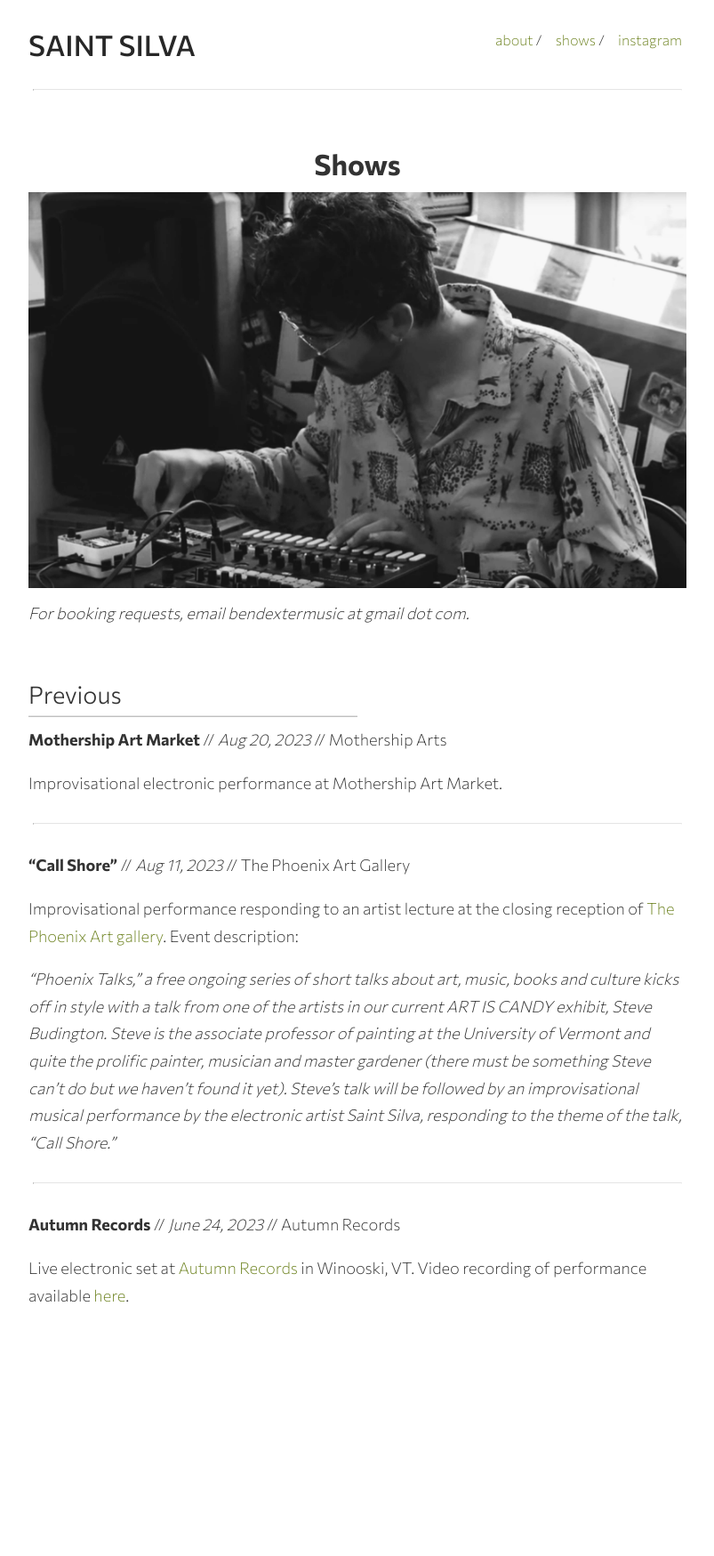
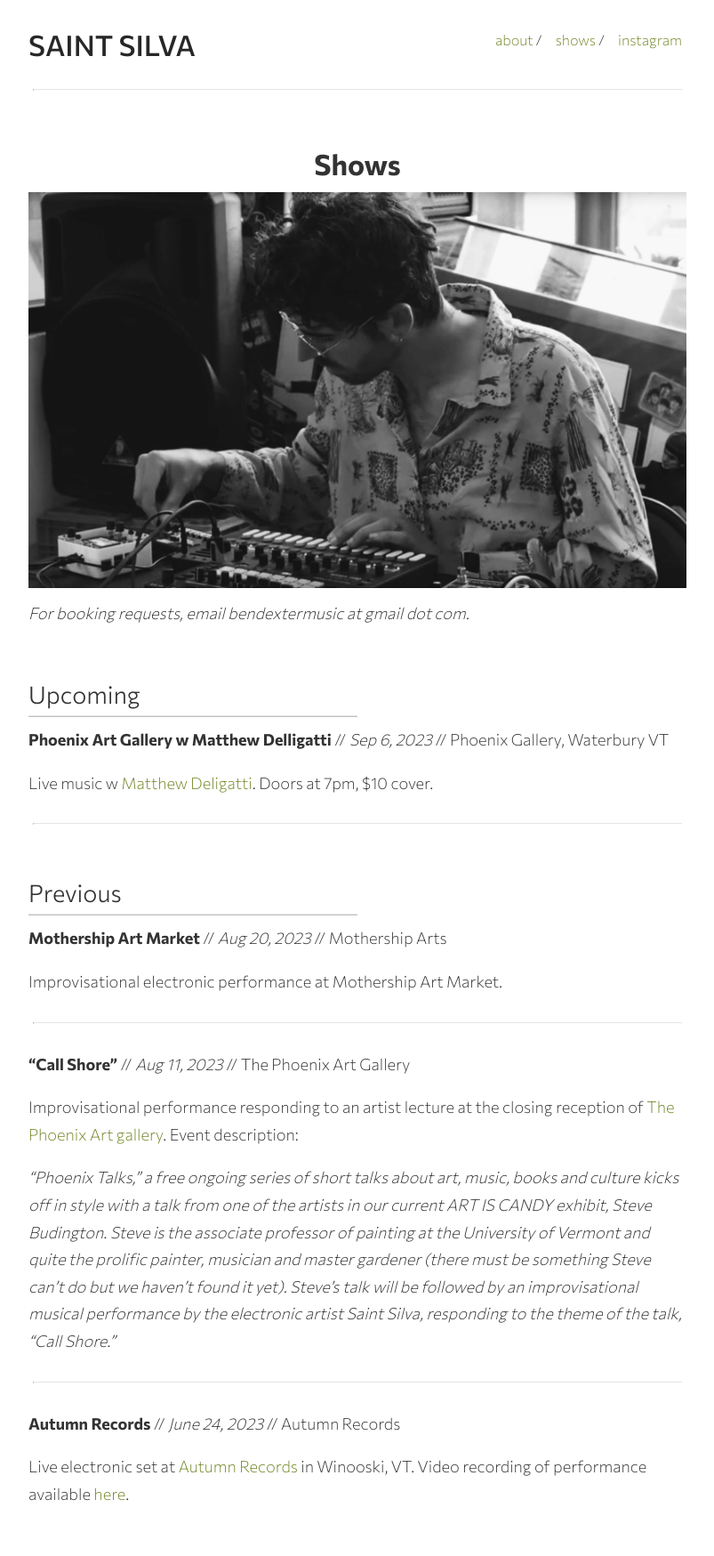
Before and after one commit to bendoesdata/saint-silva, a Jekyll site: the page built from shows.md, in a window 1280 px wide. Shown: the whole page at 89% size, without its empty margins (238-1041 px from the left). Built offline with Jekyll 4.4.1, drawn with Linux system fonts in a browser that asks for light colours; before the commit the page ends 1526 px from its top, so only the background shows below that.

Commit message:
new show

```diff
--- a/shows.md
+++ b/shows.md
@@ -5,7 +5,13 @@ title: Shows
 
 *For booking requests, email bendextermusic at gmail dot com.*
 
-<!-- ## Upcoming -->
+## Upcoming
+
+**Phoenix Art Gallery w Matthew Delligatti** // *Sep 6, 2023* // Phoenix Gallery, Waterbury VT
+
+Live music w [Matthew Deligatti](https://www.matthewdelligatti.com/). Doors at 7pm, $10 cover.
+
+---
 
 ## Previous
 
```
Also changed, not shown: 1 other file.
